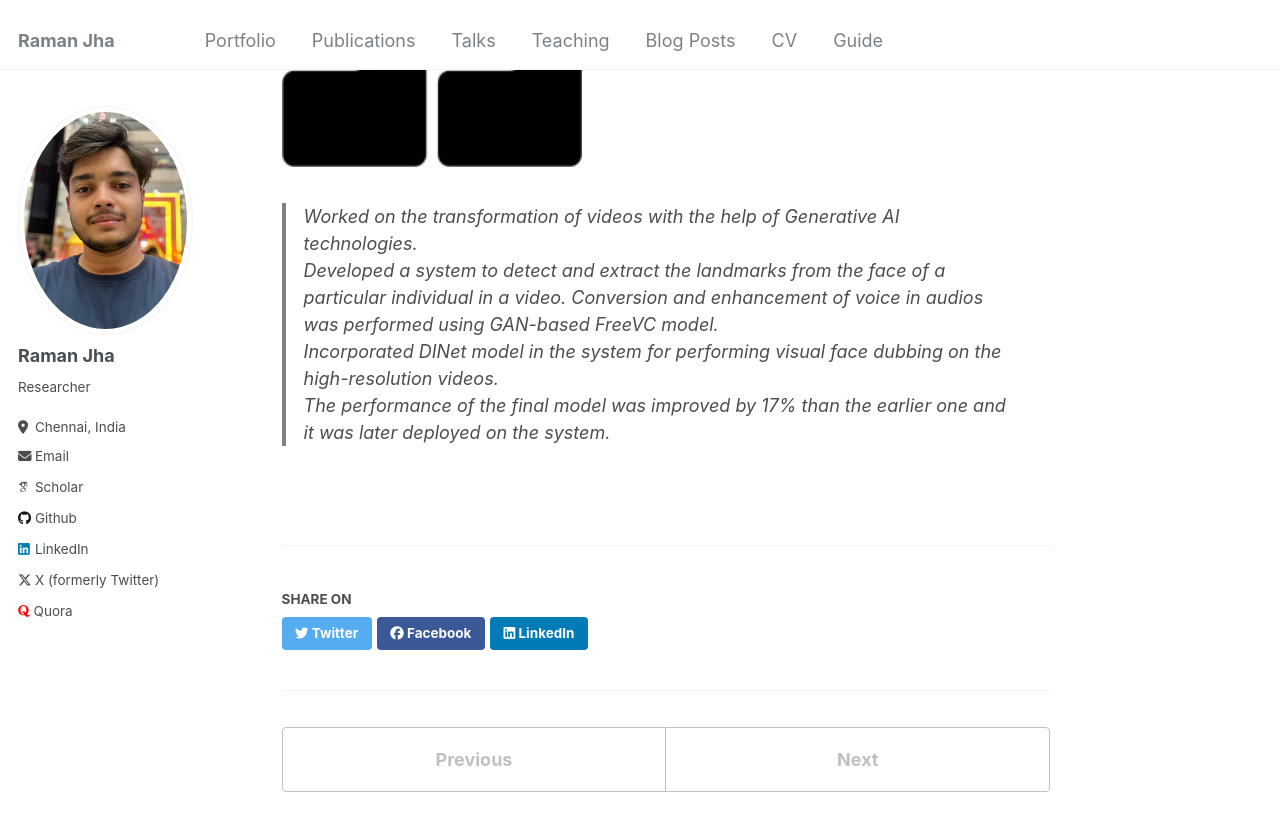
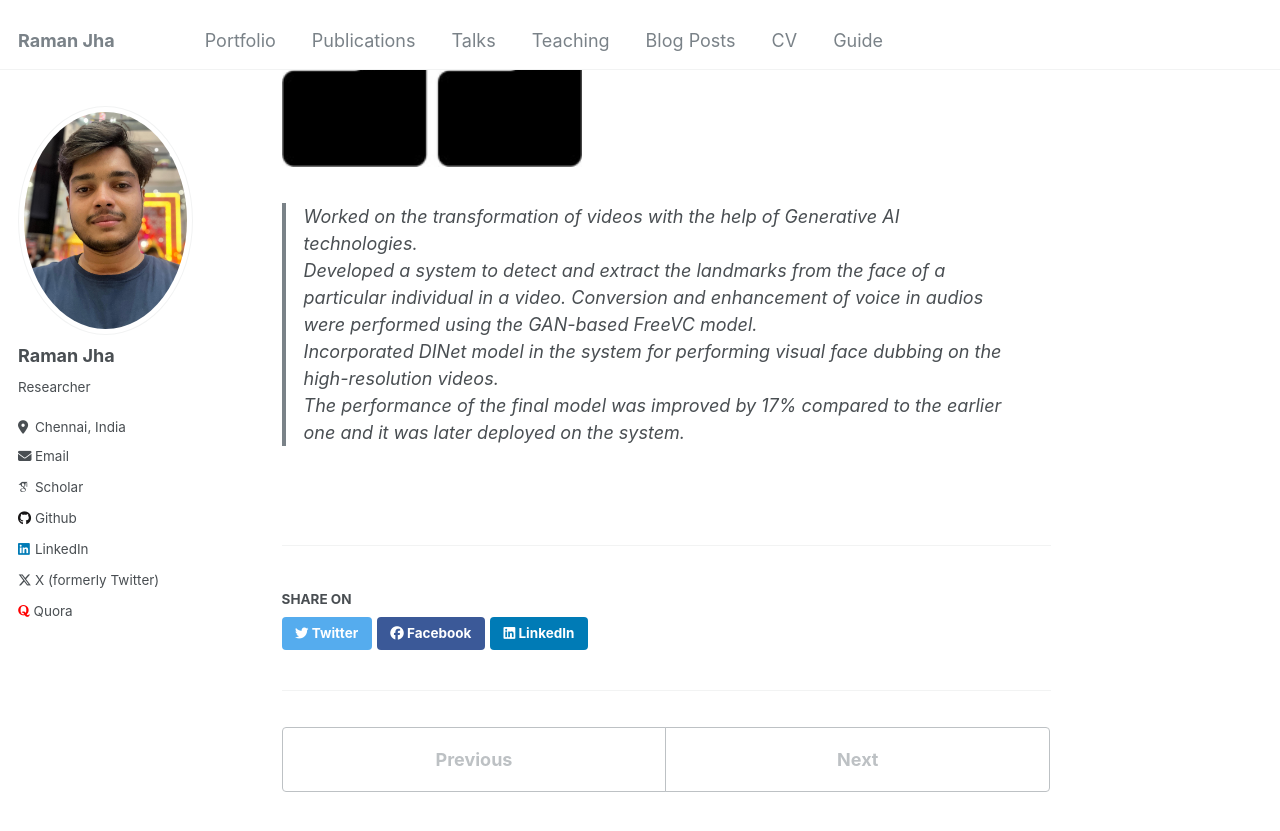
Before and after one commit to jhakrraman/jhakrraman.github.io, a Jekyll site: the page built from _portfolio/47_seisei_ai.md, in a window 1280 px wide and 900 px high, scrolled down 336 px. Shown: the top 831 px of the window. Built offline with Jekyll 4.4.1, drawn with Linux system fonts in a browser that asks for light colours; some web fonts are replaced.

Commit message:
Update 47_seisei_ai.md

```diff
--- a/_portfolio/47_seisei_ai.md
+++ b/_portfolio/47_seisei_ai.md
@@ -10,6 +10,6 @@ location: "Jaipur, India"
 <img src='/images/seisei_ai.jpg' width=300 height=400><br/>
 >Worked on the transformation of videos with the help of Generative AI technologies.
 >Developed a system to detect and extract the landmarks from the face of a particular individual in a video.
->Conversion and enhancement of voice in audios was performed using GAN-based FreeVC model.
+>Conversion and enhancement of voice in audios were performed using the GAN-based FreeVC model.
 >Incorporated DINet model in the system for performing visual face dubbing on the high-resolution videos.
->The performance of the final model was improved by 17% than the earlier one and it was later deployed on the system.
+>The performance of the final model was improved by 17% compared to the earlier one and it was later deployed on the system.
```
